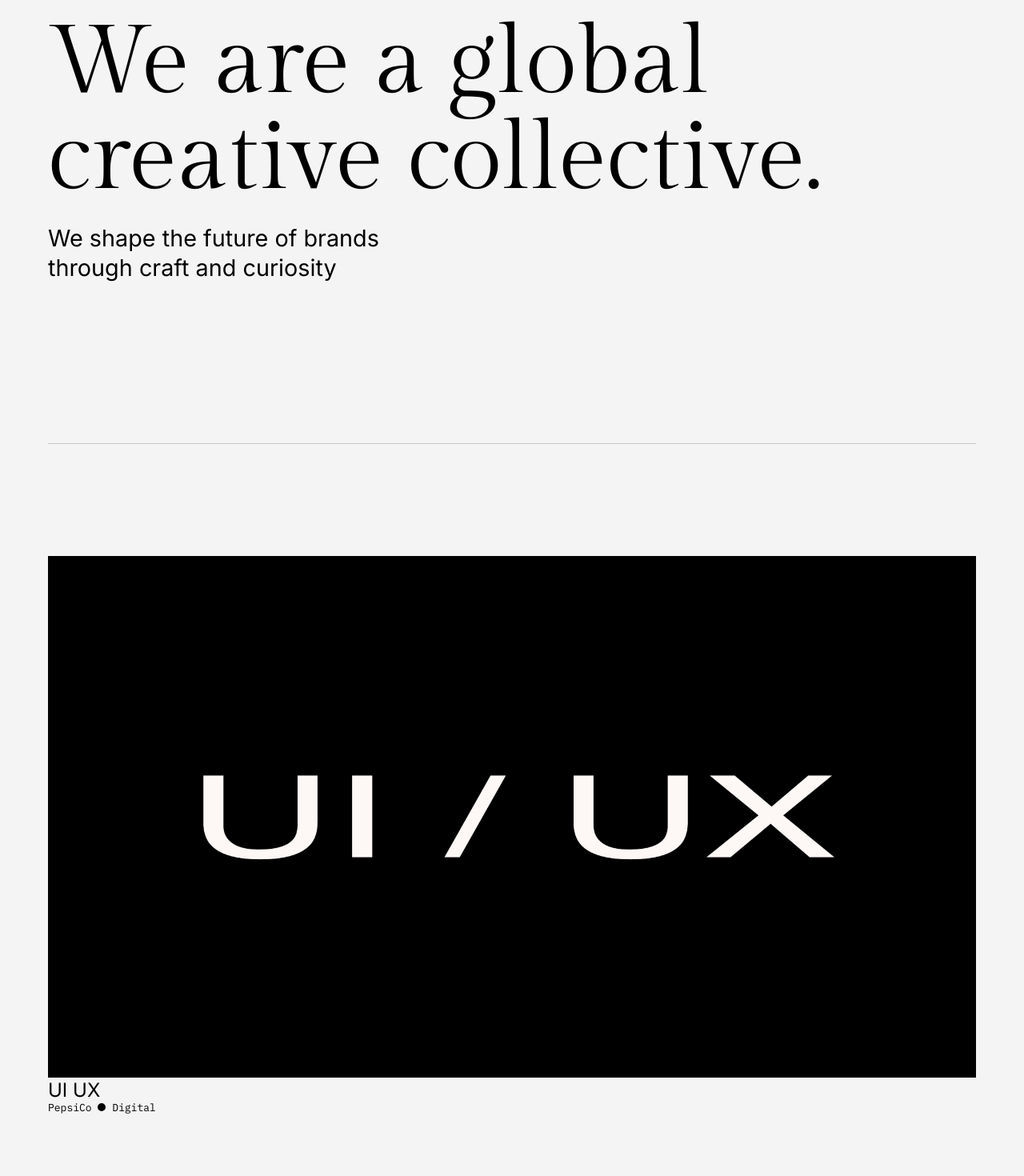
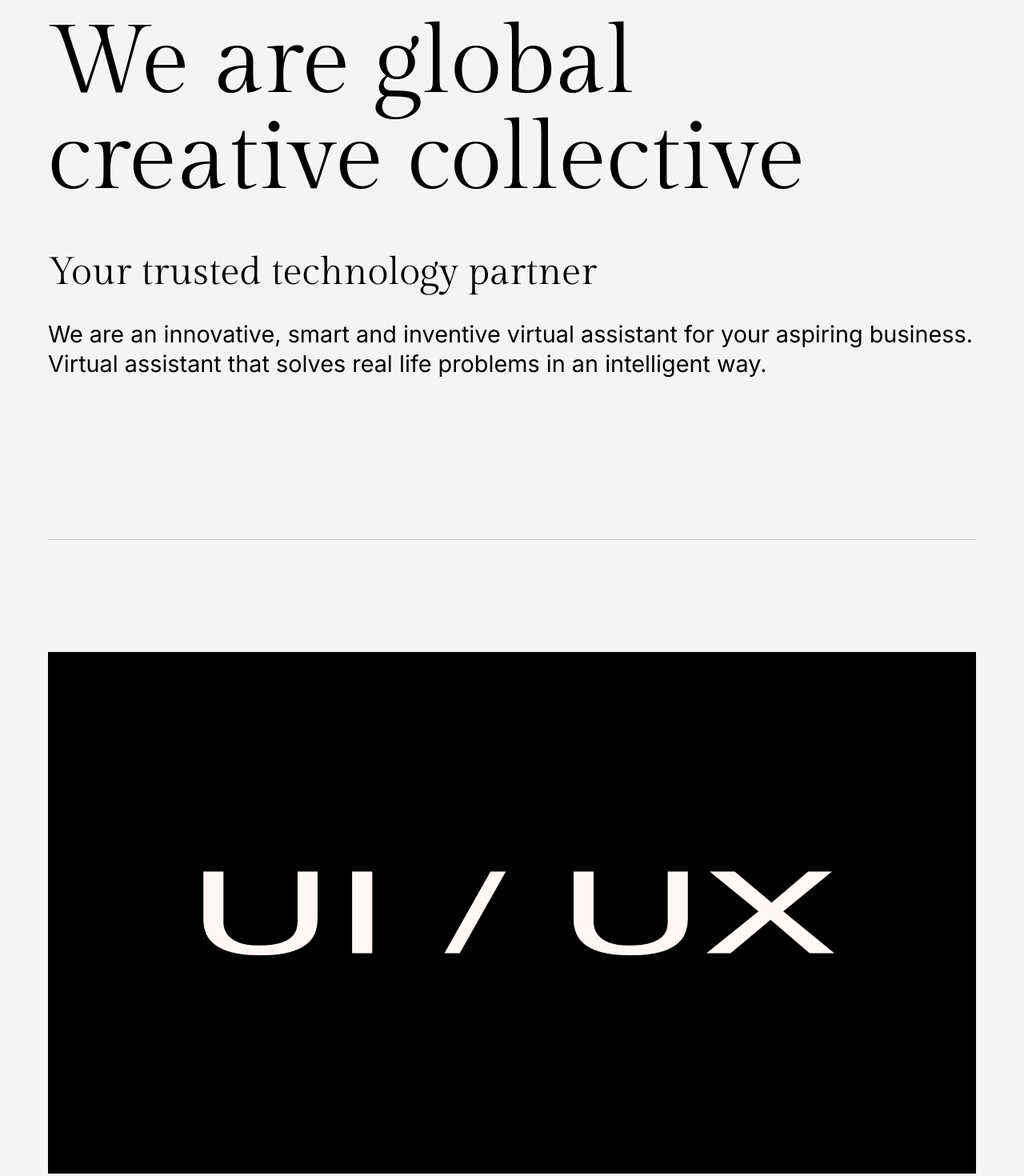
Before and after one commit to omar-ahmedx/Thinkingbox, a React (Create React App) app: page / in a window 1280 px wide. Shown: the part 360-1830 px from the top of the page at 80% size. Built offline with nearby package versions, Linux system fonts and the light colour scheme.

Commit message:
homepage

```diff
--- a/src/components/Culture.js
+++ b/src/components/Culture.js
@@ -65,10 +65,7 @@ function Culture(props) {
         // get the mouse cursor position at startup:
         pos3 = e.clientX;
         document.onmouseup = closeDragElement;
-        document.ontouchend = closeDragElement;
-
         // call a function whenever the cursor moves:
-        document.ontouchmove = elementDrag;
         document.onmousemove = elementDrag;
       }
 
@@ -104,7 +101,6 @@ function Culture(props) {
         // stop moving when mouse button is released:
         document.onmouseup = null;
         document.onmousemove = null;
-        document.ontouchend = null;
       }
     }
     let list = document.querySelectorAll(".hover-container");
--- a/src/components/Home.js
+++ b/src/components/Home.js
@@ -143,17 +143,22 @@ function Home(props) {
         <div className="slide-header">
           <h1>
             <span className="scribble">
-              <span className="scribble-text">We are a globa</span>
-              <span className="scribble-container"></span>
+              <span className="scribble-text">
+                We are global creative collective
+              </span>
             </span>
-            l
             <br />
-            <span>creative collective.</span>
+            <span className="small-header">
+              Your trusted technology partner
+            </span>
           </h1>
           <h2>
             <span>
-              <p>We shape the future of brands</p>
-              <p>through craft and curiosity</p>
+              <p>
+                We are an innovative, smart and inventive virtual assistant for
+                your aspiring business. Virtual assistant that solves real life
+                problems in an intelligent way.
+              </p>
             </span>
           </h2>
         </div>
@@ -178,9 +183,6 @@ function Home(props) {
 
             <div className="info">
               <p>UI UX</p>
-              <p className="sub-info">
-                PepsiCo <span className="dot"></span> Digital
-              </p>
             </div>
           </div>
         </div>
@@ -204,9 +206,6 @@ function Home(props) {
 
             <div className="info">
               <p>Front End</p>
-              <p className="sub-info">
-                PepsiCo <span className="dot"></span> Digital
-              </p>
             </div>
           </div>
         </div>
@@ -229,9 +228,6 @@ function Home(props) {
 
             <div className="info">
               <p>Creative Artwork</p>
-              <p className="sub-info">
-                PepsiCo <span className="dot"></span> Digital
-              </p>
             </div>
           </div>
         </div>
@@ -255,9 +251,6 @@ function Home(props) {
 
             <div className="info">
               <p>Social Media Strategy</p>
-              <p className="sub-info">
-                PepsiCo <span className="dot"></span> Digital
-              </p>
             </div>
           </div>
         </div>
@@ -281,9 +274,6 @@ function Home(props) {
 
             <div className="info">
               <p>UI UX</p>
-              <p className="sub-info">
-                PepsiCo <span className="dot"></span> Digital
-              </p>
             </div>
           </div>
         </div>
@@ -307,9 +297,6 @@ function Home(props) {
 
             <div className="info">
               <p>Social Media Strategy</p>
-              <p className="sub-info">
-                PepsiCo <span className="dot"></span> Digital
-              </p>
             </div>
           </div>
         </div>
@@ -333,9 +320,6 @@ function Home(props) {
 
             <div className="info">
               <p>Front End</p>
-              <p className="sub-info">
-                PepsiCo <span className="dot"></span> Digital
-              </p>
             </div>
           </div>
         </div>
@@ -359,9 +343,6 @@ function Home(props) {
 
             <div className="info">
               <p>Creative Artwork</p>
-              <p className="sub-info">
-                PepsiCo <span className="dot"></span> Digital
-              </p>
             </div>
           </div>
         </div>
--- a/src/styles/commonStyles/header.css
+++ b/src/styles/commonStyles/header.css
@@ -7,6 +7,9 @@ header {
 header h1 {
   font-size: 5em;
   font-weight: normal;
+}
+.small-header {
+  font-size: 3rem;
 }
 header h2 {
   font-weight: normal;
```
